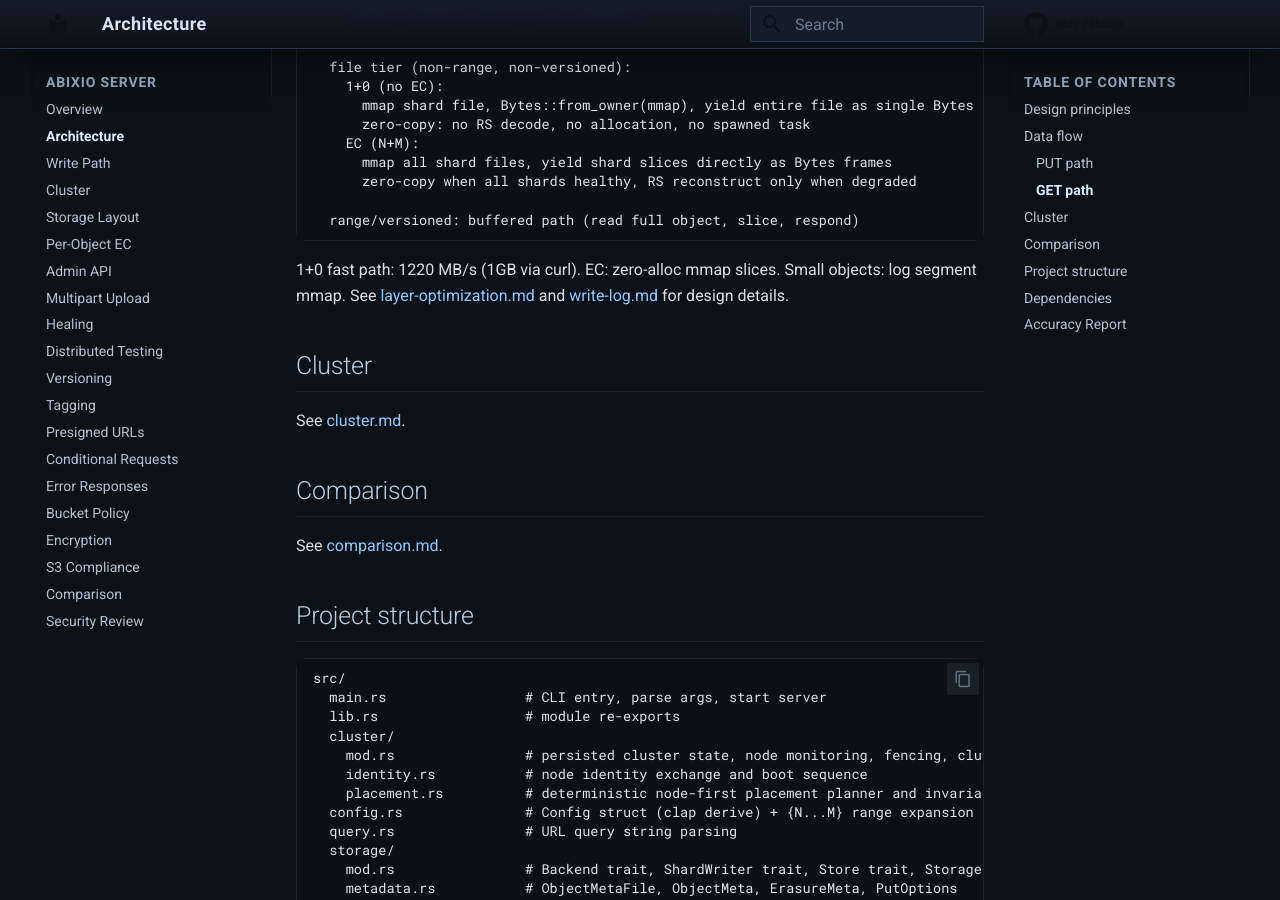
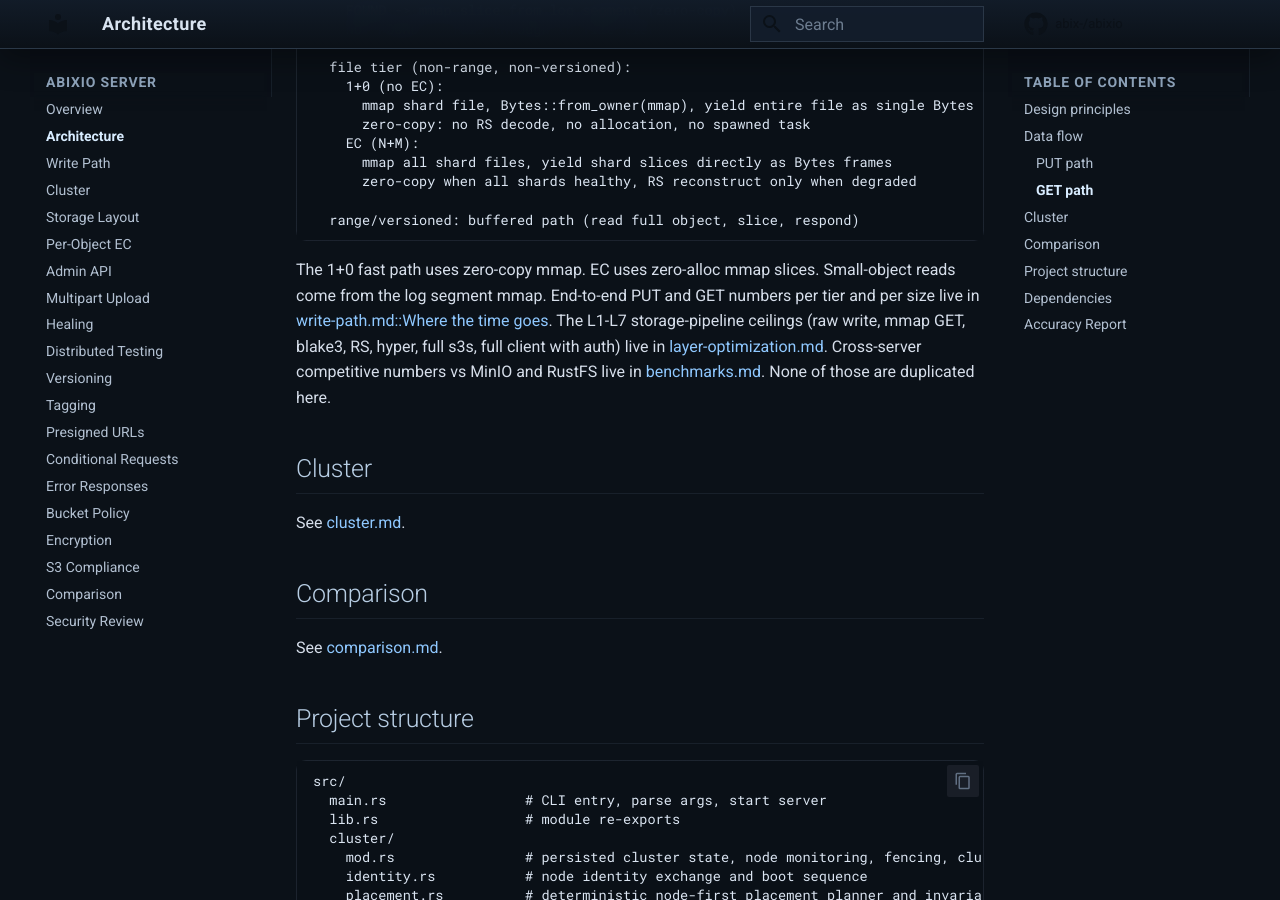
Before and after one commit to abix-/abixio, an MkDocs documentation site: the page built from docs/architecture.md, in a window 1280 px wide and 900 px high, scrolled down 2404 px. Built offline with MkDocs 1.6.1 and Material for MkDocs 9.7.7, drawn with Linux system fonts in a browser that asks for light colours; comment, search, counter and statistics services are not loaded; some of the changed text lies outside the part shown.

Commit message:
docs: dedup pass 2 -- remove perf claims from architecture and comparison docs
- architecture.md: drop the '1+0 fast path: 1220 MB/s' line; replace
  with pointers to write-path.md, layer-optimization.md, benchmarks.md.
  Trim corresponding accuracy report rows.
- comparison.md: replace the 'Benchmarks' weakness cell stale legacy
  numbers (1618 / 367 / 465 / 356 / 352 / 832) with three pointers,
  no baked-in numbers.
- benchmarks.md: drop orphaned 1220 MB/s curl GET accuracy report row.
  That number lives in layer-optimization.md and benchmarks.md doesn't
  reference it anymore.

````diff
--- a/docs/architecture.md
+++ b/docs/architecture.md
@@ -123,9 +123,16 @@ HTTP GET request
   range/versioned: buffered path (read full object, slice, respond)
 ```
 
-1+0 fast path: 1220 MB/s (1GB via curl). EC: zero-alloc mmap slices.
-Small objects: log segment mmap. See [layer-optimization.md](layer-optimization.md)
-and [write-log.md](write-log.md) for design details.
+The 1+0 fast path uses zero-copy mmap. EC uses zero-alloc mmap slices.
+Small-object reads come from the log segment mmap. End-to-end PUT and
+GET numbers per tier and per size live in
+[write-path.md::Where the time goes](write-path.md#where-the-time-goes).
+The L1-L7 storage-pipeline ceilings (raw write, mmap GET, blake3, RS,
+hyper, full s3s, full client with auth) live in
+[layer-optimization.md](layer-optimization.md). Cross-server competitive
+numbers vs MinIO and RustFS live in
+[benchmarks.md](benchmarks.md#comprehensive-matrix). None of those are
+duplicated here.
 
 ## Cluster
 
@@ -230,8 +237,7 @@ Audited against the codebase on 2026-04-11.
 | Log-store PUT path includes `fsync + ack` | Corrected | Code comments and implementation explicitly say no fsync: `src/storage/local_volume.rs:251-253` |
 | Pool/default choice is still unsettled | Corrected | Newer docs and bench artifacts already establish the three-tier result; see `docs/benchmarks.md` and `docs/write-pool.md` |
 | 1+0 mmap fast path and EC mmap decode exist | Verified | `src/s3_service.rs:458-474`, `src/storage/erasure_decode.rs`, `src/storage/volume_pool.rs` |
-| `1220 MB/s` curl GET figure | Not re-run in this pass | Repeated consistently across docs, but not independently benchmarked during this audit |
-| Small-object latency numbers in this summary | Updated for consistency, not re-measured | Old values were stale relative to `docs/write-log.md`; current summary now points at newer published numbers |
+| Per-tier and per-size performance numbers in this doc | Removed (moved out) | Architecture doc no longer carries perf claims; see [write-path.md](write-path.md), [layer-optimization.md](layer-optimization.md), [benchmarks.md](benchmarks.md) for the canonical sources |
 | Dependency table | Mostly verified at a glance | The listed crates are present and used, but I did not exhaustively reconcile every crate entry against `Cargo.toml` in this pass |
 
 Verdict: the architecture summary is structurally accurate, but it had a few stale summary claims inherited from older benchmark/design phases. The corrected version now matches the current storage-tier story and no-fsync write model.
````
Also changed, not shown: docs/benchmarks.md (+0 -1 lines), docs/comparison.md (+1 -1 lines).
